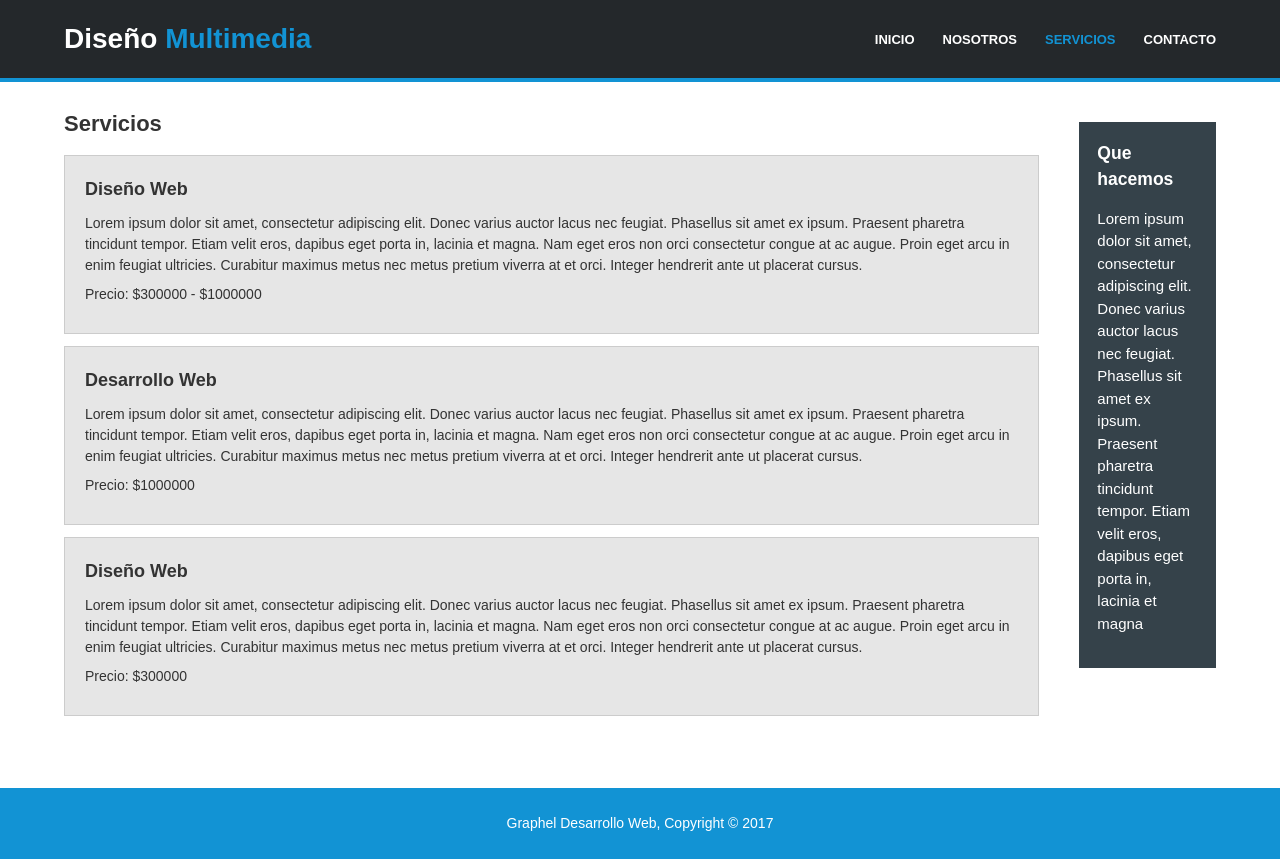
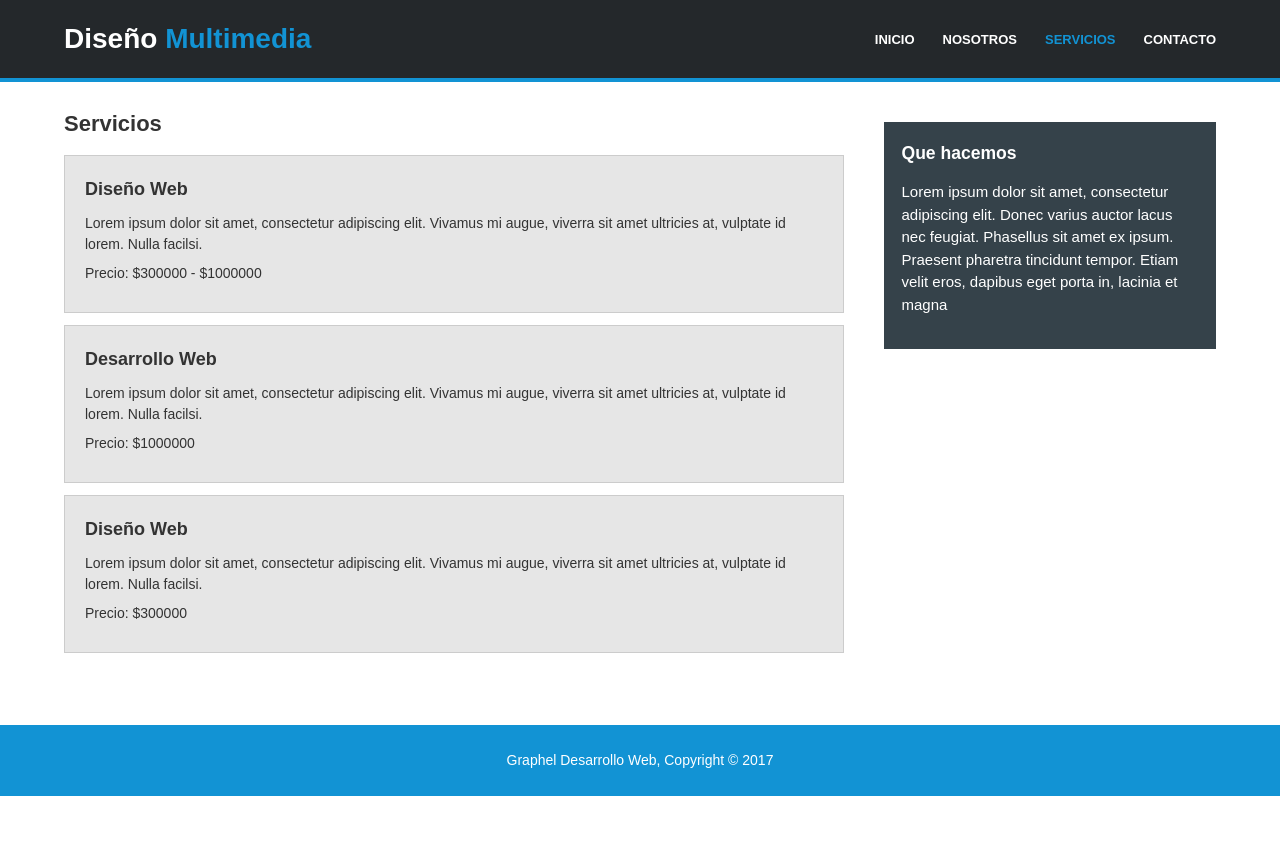
Before and after one commit to JAanMM/Proyecto-Graphel, a plain HTML site: page Pages/servicios.html in a window 1280 px wide. After the commit the page ends 800 px from the top, so only its background shows below. Drawn offline with Linux system fonts and the light colour scheme.

Commit message:
Tercer commit: En este commit le di unos retoques finales ya que unas cosas me quedaron mal y con esto lo termine al completo

```diff
--- a/Css/style.css
+++ b/Css/style.css
@@ -86,7 +86,7 @@ header nav a:hover {
 
 #cabecera {
   min-height: 420px;
-  background: linear-gradient(rgba(0, 0, 0, 0.45), rgba(0, 0, 0, 0.45)), url(../images/cabecera.jpg) no-repeat center center / cover;
+  background: linear-gradient(rgba(97, 97, 97, 0.45), rgba(117, 117, 117, 0.45)), url(../images/cabecera.jpg) no-repeat center center / cover;
   color: #ffffff;
   text-align: center;
   padding: 90px 0 60px;
--- a/Pages/servicios.html
+++ b/Pages/servicios.html
@@ -31,17 +31,17 @@
                 <ul id="lista-servicios">
                     <li>
                         <h3>Diseño Web</h3>
-                        <p>Lorem ipsum dolor sit amet, consectetur adipiscing elit. Donec varius auctor lacus nec feugiat. Phasellus sit amet ex ipsum. Praesent pharetra tincidunt tempor. Etiam velit eros, dapibus eget porta in, lacinia et magna. Nam eget eros non orci consectetur congue at ac augue. Proin eget arcu in enim feugiat ultricies. Curabitur maximus metus nec metus pretium viverra at et orci. Integer hendrerit ante ut placerat cursus.</p>
+                        <p>Lorem ipsum dolor sit amet, consectetur adipiscing elit. Vivamus mi augue, viverra sit amet ultricies at, vulptate id lorem. Nulla facilsi.</p>
                         <p>Precio: $300000 - $1000000</p>
                     </li>
                     <li>
                         <h3>Desarrollo Web</h3>
-                        <p>Lorem ipsum dolor sit amet, consectetur adipiscing elit. Donec varius auctor lacus nec feugiat. Phasellus sit amet ex ipsum. Praesent pharetra tincidunt tempor. Etiam velit eros, dapibus eget porta in, lacinia et magna. Nam eget eros non orci consectetur congue at ac augue. Proin eget arcu in enim feugiat ultricies. Curabitur maximus metus nec metus pretium viverra at et orci. Integer hendrerit ante ut placerat cursus.</p>
+                        <p>Lorem ipsum dolor sit amet, consectetur adipiscing elit. Vivamus mi augue, viverra sit amet ultricies at, vulptate id lorem. Nulla facilsi.</p>
                         <p>Precio: $1000000</p>
                     </li>
                     <li>
                         <h3>Diseño Web</h3>
-                        <p>Lorem ipsum dolor sit amet, consectetur adipiscing elit. Donec varius auctor lacus nec feugiat. Phasellus sit amet ex ipsum. Praesent pharetra tincidunt tempor. Etiam velit eros, dapibus eget porta in, lacinia et magna. Nam eget eros non orci consectetur congue at ac augue. Proin eget arcu in enim feugiat ultricies. Curabitur maximus metus nec metus pretium viverra at et orci. Integer hendrerit ante ut placerat cursus.</p>
+                        <p>Lorem ipsum dolor sit amet, consectetur adipiscing elit. Vivamus mi augue, viverra sit amet ultricies at, vulptate id lorem. Nulla facilsi.</p>
                         <p>Precio: $300000</p>
                     </li>
                 </ul>
```
Also changed, not shown: Pages/contacto.html (+1 -1 lines), index.html (+1 -1 lines).
